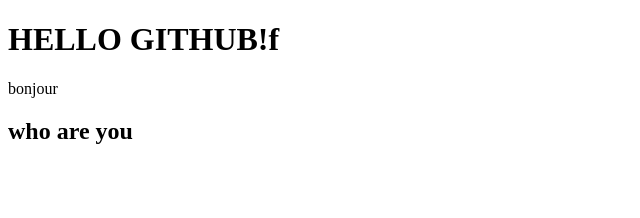
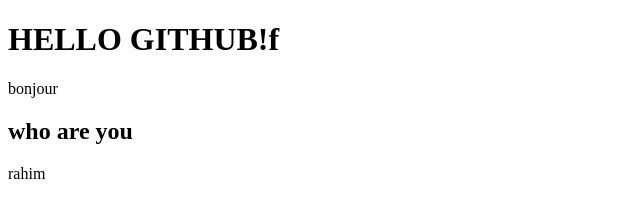
Before and after one commit to RahiMedouni/githubproject, a plain HTML site: page index.html in a window 1280 px wide. Shown: the full height of the page, 0-640 px from the left. Drawn offline with Linux system fonts and the light colour scheme.

Commit message:
last commit

```diff
--- a/index.html
+++ b/index.html
@@ -10,5 +10,6 @@
     <h1>HELLO GITHUB!f</h1>
     <p>bonjour</p>
     <h2>who are you</h2>
+    <p>rahim</p>
 </body>
 </html>
```
